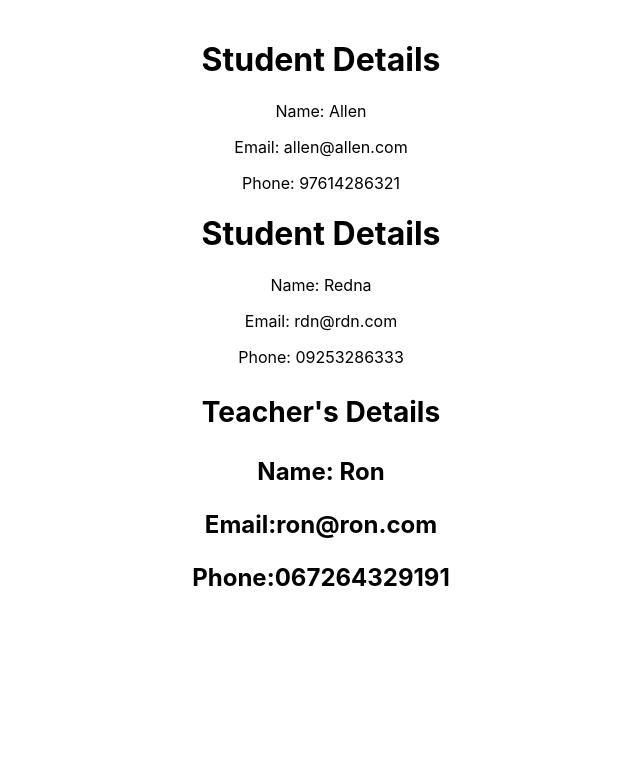
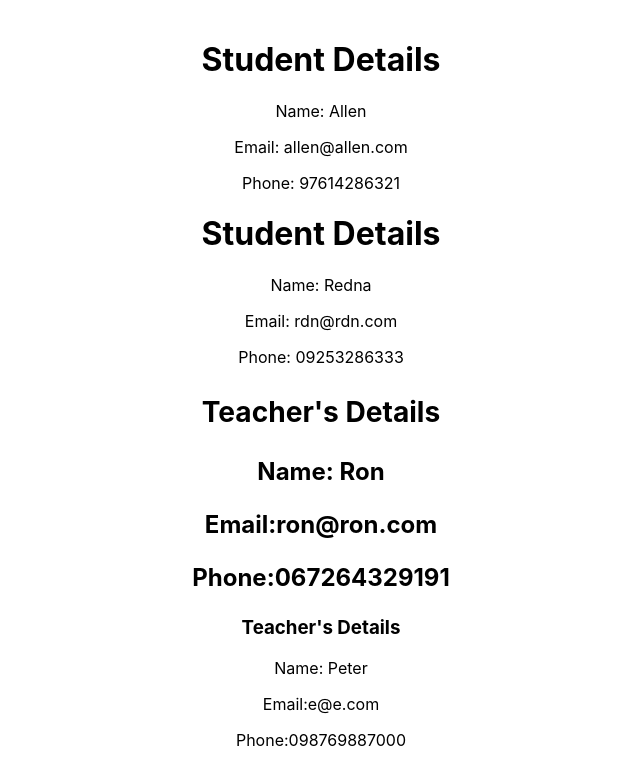
Before and after one commit to danasugu/apppro, a React (Create React App) app: page / in a window 1280 px wide. Shown: the part 411-1177 px from the top of the page, without its empty margins (319-959 px from the left). Before the commit the page ends 1027 px from the top, so only its background shows below. Built offline with nearby package versions, Linux system fonts and the light colour scheme.

Commit message:
Update App.js

```diff
--- a/src/App.js
+++ b/src/App.js
@@ -2,11 +2,13 @@
 import './App.css';
 
 import Post from './components/Post';
+import Teacher from './components/Teacher';
 
 function App() {
 	return (
 		<div className='App'>
 			<Post />
+			<Teacher name="Peter" email="e@e.com" phone="098769887000" />
 		</div>
 	);
 }
```
